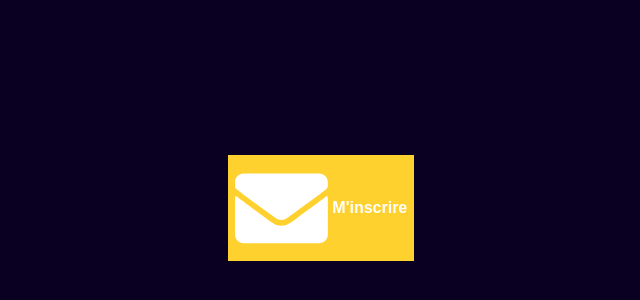
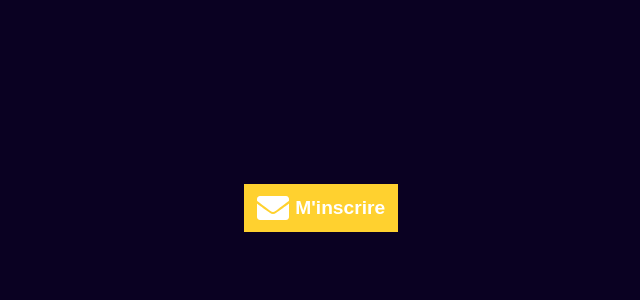
Before and after one commit to afdm/micro-animation, a plain HTML site: page index.html in a window 1280 px wide. Shown: the part 192-492 px from the top of the page, without its empty margins (319-959 px from the left). Drawn offline with Linux system fonts and the light colour scheme.

Commit message:
add a gitignore file + rewrite clean code

```diff
--- a/index.html
+++ b/index.html
@@ -8,7 +8,6 @@
   </head>
   <body>
     <main>
-      <div class="container">
       <form action="#">
         <div class="envelope-solid">
           <svg
@@ -30,7 +29,6 @@
         <input type="text" placeholder="Ton adresse email la plus fidèle !" />
         <button type="submit">M'inscrire</button>
       </form>
-      </div>
     </main>
   </body>
 </html>
--- a/style.css
+++ b/style.css
@@ -2,8 +2,7 @@
 
 :root {
   --primary-color: #ffd12f;
-  /* --secondary-color: #2fc4ff; */
-  --accent-color: #0a0122;
+  --bg-color: #0a0122;
   --white: #fff;
   --black: #000;
 }
@@ -17,10 +16,9 @@
 html {
   font-size: 16px;
   font-family: "Poppins", sans-serif;
+  background: var(--bg-color);
 }
-body {
-  background: var(--accent-color);
-}
+
 main {
   display: flex;
   justify-content: center;
@@ -28,58 +26,64 @@ main {
   min-height: 100vh;
 }
 
-.container form {
+form {
   display: flex;
   justify-content: center;
-  min-height: 10vh;
   width: 50vw;
+  height: 3rem;
 }
 
-.container form button {
-  display: block;
+form .envelope-solid {
   background: var(--primary-color);
-  color: var(--white);
-  border: none;
-  font-weight: 900;
-  font-size: 1rem;
-  padding: 0.8rem 0.4rem 0.8rem 0.1rem;
-  transition: all 0.6s ease-in-out;
+  max-width: 3rem;
+  padding-right: 0.2rem;
+  padding-left: 0.8rem;
 }
 
-.container form:hover > input,
-.container form:focus {
-  width: 100%;
-  padding: 0.8rem;
-  cursor: text;
-  outline: none;
-}
-
-.container form:hover > .envelope-solid,
-.container form:hover > button {
-  padding: 0.8rem;
-}
-
-.container form:hover > * {
-  cursor: pointer;
-}
-
-.container form input {
-  border: none;
-  width: 0;
-  font-size: 1rem;
-  transition: all 0.6s ease-in-out;
-}
-
-.envelope-solid {
-  background: var(--primary-color);
-  width: 8vw;
-  padding: 0.4rem 0.2rem 0.4rem 0.4rem;
-  transition: all 0.6s ease-in-out;
-}
-
-.envelope-solid svg {
-  display: block;
+form .envelope-solid svg {
   width: 100%;
   height: 100%;
   color: var(--white);
 }
+
+form input {
+  width: 0;
+  outline: none;
+  border: none;
+}
+
+form button {
+  background: var(--primary-color);
+  color: var(--white);
+
+  border: none;
+  font-weight: bold;
+  font-size: 1.2rem;
+
+  padding-right: 0.8rem;
+  padding-left: 0.2rem;
+}
+
+form:hover > input {
+  width: 100%;
+  padding: 0 0.8rem;
+}
+
+form:hover > .envelope-solid {
+  padding-right: 0.8rem;
+}
+
+form:hover > button {
+  padding-left: 0.8rem;
+}
+
+form .envelope-solid,
+form input,
+form button {
+  transition: all 0.6s ease-in-out;
+}
+
+form .envelope-solid,
+form button {
+  cursor: pointer;
+}
```
Also changed, not shown: tmp.txt (added), 1 other file. Lines whose indentation alone changed are shown as unchanged.
